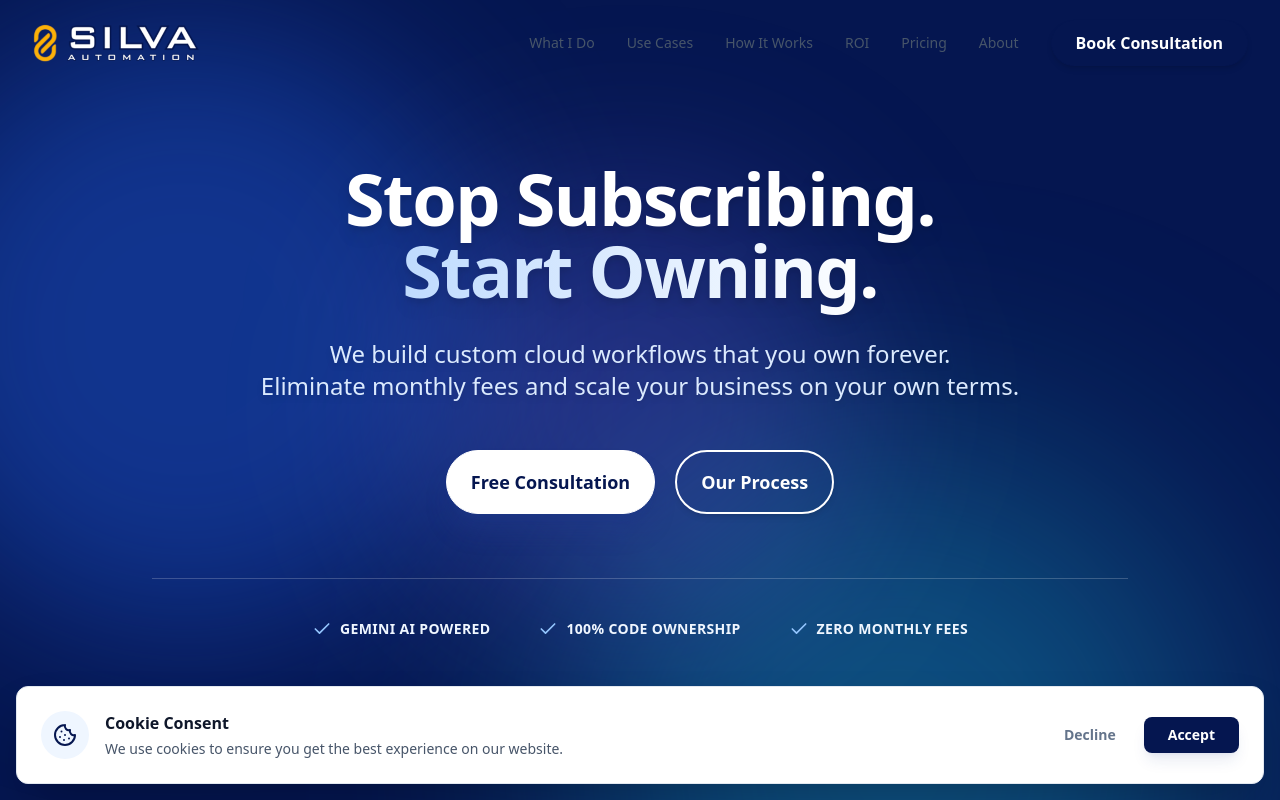
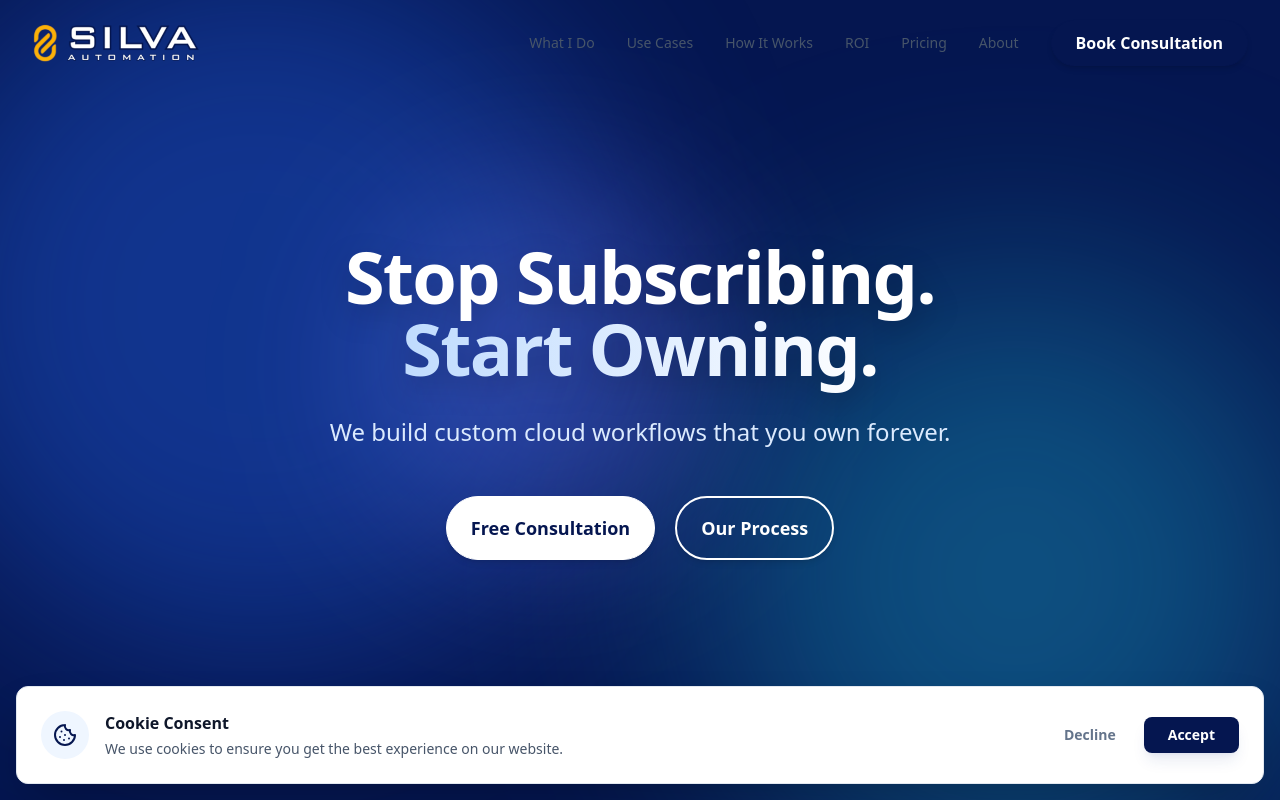
Before and after one commit to SavaiinaeaSIlva/silva-automation, a React (Vite) app: page / in a window 1280 px wide. Shown: the top 800 px of the page. Built offline with nearby package versions, Linux system fonts and the light colour scheme.

Commit message:
header logo fix

```diff
--- a/src/components/ui/Button.jsx
+++ b/src/components/ui/Button.jsx
@@ -7,55 +7,27 @@ const Button = ({
   className = '',
   to,
   href,
-  target,
-  rel,
   ...props
 }) => {
-
-  // Base styles for ALL buttons (shape, font, transition)
   const baseStyle = "inline-flex items-center justify-center gap-2 px-6 py-2.5 rounded-full font-semibold transition-all duration-200 transform active:scale-95 shadow-md hover:shadow-lg hover:-translate-y-0.5";
 
-  // Variant styles (Colors)
-  let variantClasses = "";
-  switch (variant) {
-    case 'primary':
-      variantClasses = "bg-primary text-white border border-primary hover:bg-primary-light";
-      break;
-    case 'outline':
-      variantClasses = "bg-transparent text-primary border-2 border-primary hover:bg-primary/5";
-      break;
-    case 'outline-white':
-      variantClasses = "bg-transparent text-white border-2 border-white hover:bg-white/10";
-      break;
-    case 'white':
-      variantClasses = "bg-white text-primary border border-white hover:bg-slate-50";
-      break;
-    default:
-      variantClasses = "bg-primary text-white";
-  }
+  const variants = {
+    primary: "bg-primary text-white border border-primary hover:bg-primary-light",
+    outline: "bg-transparent text-primary border-2 border-primary hover:bg-primary/5",
+    'outline-white': "bg-transparent text-white border-2 border-white hover:bg-white/10",
+    white: "bg-white text-primary border border-white hover:bg-slate-50",
+  };
 
-  const finalClass = `${baseStyle} ${variantClasses} ${className}`;
+  const finalClass = `${baseStyle} ${variants[variant] || variants.primary} ${className}`;
 
-  // 1. If it's an internal React Link
   if (to) return <Link to={to} className={finalClass} {...props}>{children}</Link>;
 
-  // 2. If it's an external HTML Link (href)
-  if (href) {
-    const isExternal = href.startsWith('http');
-    return (
-      <a
-        href={href}
-        target={target || (isExternal ? '_blank' : undefined)}
-        rel={rel || (isExternal ? 'noopener noreferrer' : undefined)}
-        className={finalClass}
-        {...props}
-      >
-        {children}
-      </a>
-    );
-  }
+  if (href) return (
+    <a href={href} className={finalClass} {...props}>
+      {children}
+    </a>
+  );
 
-  // 3. If it's a standard Button (for forms/actions)
   return <button type="button" className={finalClass} {...props}>{children}</button>;
 };
 
--- a/src/components/ui/index.jsx
+++ b/src/components/ui/index.jsx
@@ -1,2 +1,3 @@
+// src/components/ui/index.jsx
 export { default as Button } from './Button';
 export { default as SectionHeading } from './SectionHeading';
--- a/src/sections/Hero.jsx
+++ b/src/sections/Hero.jsx
@@ -1,70 +1,37 @@
 import React from 'react';
-import { Check } from 'lucide-react';
 import { Button } from '../components/ui';
 
 const Hero = () => {
   return (
-    <section id="hero" className="relative min-h-screen flex items-center justify-center overflow-hidden bg-[#051650] py-32">
-
-      {/* --- BACKGROUND LAYER (Centralized via Config) --- */}
-      <div className="absolute inset-0 z-0 pointer-events-none">
-        <div className="absolute top-[-10%] left-[-10%] w-[50vw] h-[50vw] bg-blue-600/40 rounded-full blur-[90px] animate-lava-1 mix-blend-screen will-change-transform" />
-        <div className="absolute bottom-[-10%] right-[-5%] w-[40vw] h-[40vw] bg-cyan-400/30 rounded-full blur-[100px] animate-lava-2 mix-blend-screen will-change-transform" />
-        <div className="absolute top-[20%] left-[30%] w-[30vw] h-[30vw] bg-indigo-500/30 rounded-full blur-[80px] animate-lava-3 mix-blend-screen will-change-transform" />
+    <section id="hero" className="relative flex min-h-screen items-center justify-center overflow-hidden bg-primary py-32">
+      {/* Background Blobs */}
+      <div className="pointer-events-none absolute inset-0 z-0">
+        <div className="animate-lava-1 absolute -left-[10%] -top-[10%] h-[50vw] w-[50vw] rounded-full bg-blue-600/40 blur-[90px] mix-blend-screen" />
+        <div className="animate-lava-2 absolute -bottom-[10%] -right-[5%] h-[40vw] w-[40vw] rounded-full bg-cyan-400/30 blur-[100px] mix-blend-screen" />
+        <div className="animate-lava-3 absolute left-[30%] top-[20%] h-[30vw] w-[30vw] rounded-full bg-indigo-500/30 blur-[80px] mix-blend-screen" />
       </div>
 
-      {/* --- CONTENT LAYER --- */}
-      <div className="relative z-10 container max-w-5xl mx-auto px-6 text-center">
-
-        <h1 className="text-5xl md:text-7xl font-extrabold tracking-tight mb-8 leading-tight text-white drop-shadow-lg animate-reveal-up opacity-0">
+      {/* Content */}
+      <div className="container relative z-10 mx-auto max-w-5xl px-6 text-center">
+        <h1 className="animate-reveal-up mb-8 text-5xl font-extrabold tracking-tight text-white drop-shadow-lg md:text-7xl">
           Stop Subscribing. <br />
-          <span className="text-transparent bg-clip-text bg-gradient-to-r from-blue-200 to-white">
+          <span className="bg-gradient-to-r from-blue-200 to-white bg-clip-text text-transparent">
             Start Owning.
           </span>
         </h1>
 
-        <p
-          className="text-xl md:text-2xl text-blue-100 mb-12 max-w-3xl mx-auto leading-relaxed font-light drop-shadow-md animate-reveal-up opacity-0"
-          style={{ animationDelay: '200ms' }}
-        >
-          We build custom cloud workflows that you own forever. <br className="hidden md:block" />
-          Eliminate monthly fees and scale your business on your own terms.
+        <p className="animate-reveal-up animate-delay-200 mx-auto mb-12 max-w-3xl text-xl leading-relaxed text-blue-100 md:text-2xl">
+          We build custom cloud workflows that you own forever.
         </p>
 
-        <div
-          className="flex flex-col sm:flex-row gap-5 justify-center mb-16 animate-reveal-up opacity-0"
-          style={{ animationDelay: '400ms' }}
-        >
-          <Button
-            variant="white"
-            href="https://calendly.com/silvaautomation/consultation"
-            className="text-lg px-12 py-4 shadow-xl shadow-blue-900/40 text-primary font-bold"
-          >
+        <div className="animate-reveal-up animate-delay-400 flex flex-col justify-center gap-5 sm:flex-row">
+          <Button variant="white" href="https://calendly.com/silvaautomation/consultation" className="px-12 py-4 text-lg">
             Free Consultation
           </Button>
-
-          <Button
-            variant="outline-white"
-            href="#how-it-works"
-            className="text-lg px-12 py-4 backdrop-blur-md hover:bg-white/10"
-          >
+          <Button variant="outline-white" href="#how-it-works" className="px-12 py-4 text-lg">
             Our Process
           </Button>
         </div>
-
-        {/* Trust Signals */}
-        <div
-          className="flex flex-wrap justify-center gap-6 md:gap-12 mt-8 pt-10 border-t border-white/20 animate-reveal-up opacity-0"
-          style={{ animationDelay: '600ms' }}
-        >
-          {["Gemini AI Powered", "100% Code Ownership", "Zero Monthly Fees"].map((item, i) => (
-            <div key={i} className="flex items-center gap-2">
-              <Check className="w-5 h-5 text-blue-300" />
-              <span className="text-blue-50 text-sm font-bold uppercase tracking-wide">{item}</span>
-            </div>
-          ))}
-        </div>
-
       </div>
     </section>
   );
--- a/tailwind.config.js
+++ b/tailwind.config.js
@@ -1,46 +1,57 @@
 /** @type {import('tailwindcss').Config} */
+import plugin from 'tailwindcss/plugin';
+
 export default {
-  content: [
-    "./index.html",
-    "./src/**/*.{js,ts,jsx,tsx}",
-  ],
+  content: ["./index.html", "./src/**/*.{js,ts,jsx,tsx}"],
   theme: {
     extend: {
       colors: {
-        primary: '#051650', // Brand Blue
+        primary: {
+          DEFAULT: '#051650', // Extracted from Hero background
+          light: '#0a268a',   // For button hover states
+        },
+      },
+      animation: {
+        'lava-1': 'lava-1 20s ease-in-out infinite',
+        'lava-2': 'lava-2 25s ease-in-out infinite',
+        'lava-3': 'lava-3 22s ease-in-out infinite',
+        'reveal-up': 'reveal-up 0.8s cubic-bezier(0.16, 1, 0.3, 1) forwards',
       },
       keyframes: {
-        // CONTENT ENTRANCE
-        revealUp: {
-          '0%': { transform: 'translateY(30px)', opacity: '0' },
-          '100%': { transform: 'translateY(0)', opacity: '1' },
+        'lava-1': {
+          '0%, 100%': { transform: 'translate(0, 0) scale(1)' },
+          '33%': { transform: 'translate(10%, 10%) scale(1.1)' },
+          '66%': { transform: 'translate(-5%, 15%) scale(0.9)' },
         },
-        // BACKGROUND ANIMATIONS
-        'lava-move-1': {
-          '0%': { transform: 'translate(0, 0) scale(1)' },
-          '50%': { transform: 'translate(50%, -20%) scale(1.2)' },
-          '100%': { transform: 'translate(-10%, 20%) scale(0.9)' },
+        'lava-2': {
+          '0%, 100%': { transform: 'translate(0, 0) scale(1)' },
+          '33%': { transform: 'translate(-15%, -10%) scale(1.2)' },
+          '66%': { transform: 'translate(10%, -20%) scale(0.8)' },
         },
-        'lava-move-2': {
-          '0%': { transform: 'translate(0, 0) scale(1)' },
-          '50%': { transform: 'translate(-40%, 30%) scale(1.3)' },
-          '100%': { transform: 'translate(20%, -20%) scale(0.8)' },
+        'lava-3': {
+          '0%, 100%': { transform: 'translate(0, 0) scale(1.1)' },
+          '50%': { transform: 'translate(-10%, 5%) scale(0.9)' },
         },
-        'lava-move-3': {
-          '0%': { transform: 'translate(0, 0) scale(1)' },
-          '50%': { transform: 'translate(30%, 30%) scale(1.1)' },
-          '100%': { transform: 'translate(-20%, -20%) scale(1.2)' },
-        }
+        'reveal-up': {
+          '0%': { opacity: '0', transform: 'translateY(20px)' },
+          '100%': { opacity: '1', transform: 'translateY(0)' },
+        },
       },
-      animation: {
-        'reveal-up': 'revealUp 0.8s ease-out forwards',
-        'lava-1': 'lava-move-1 8s infinite ease-in-out alternate',
-        'lava-2': 'lava-move-2 12s infinite ease-in-out alternate',
-        'lava-3': 'lava-move-3 10s infinite ease-in-out alternate',
+      dropShadow: {
+        'lg': '0 10px 15px rgba(0, 0, 0, 0.2)',
       }
     },
   },
   plugins: [
-    require('@tailwindcss/typography'),
+    plugin(function({ matchUtilities, theme }) {
+      matchUtilities(
+        {
+          'animate-delay': (value) => ({
+            animationDelay: value,
+          }),
+        },
+        { values: theme('transitionDelay') }
+      )
+    }),
   ],
 }
```
